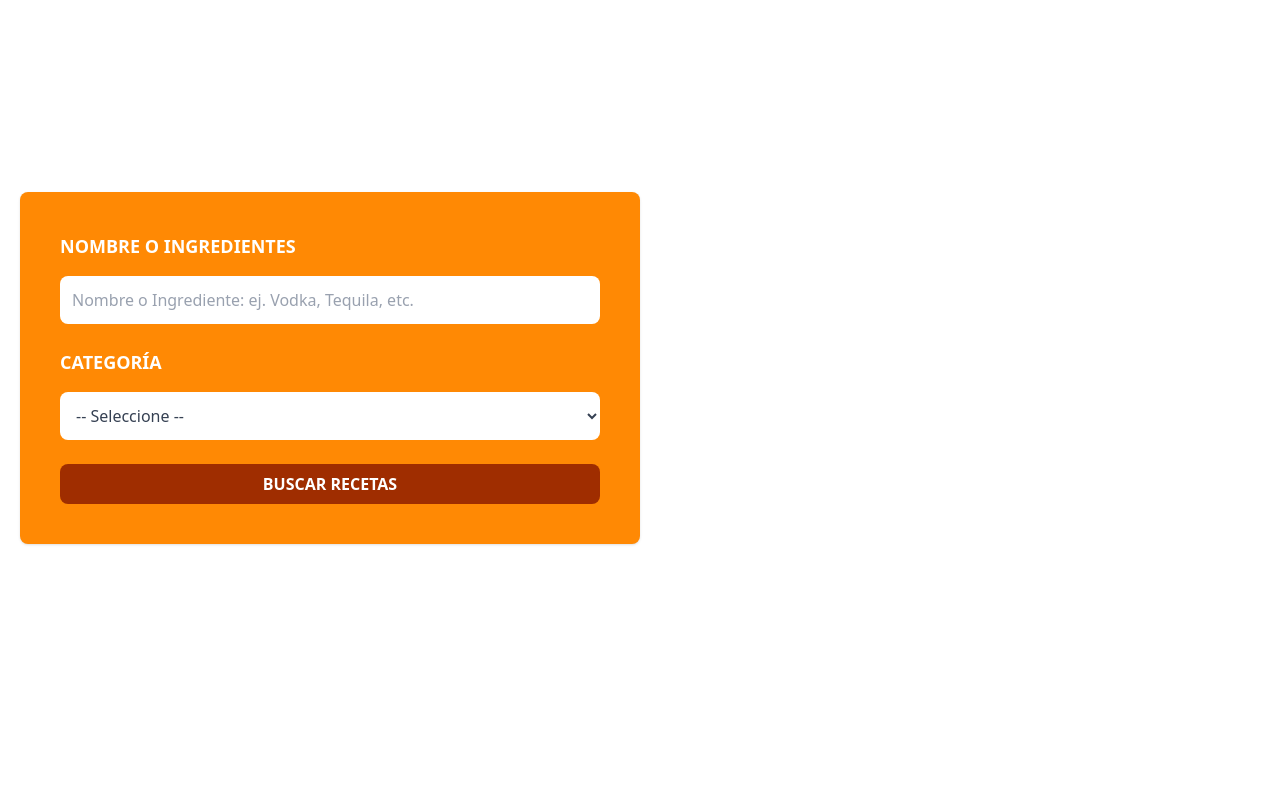
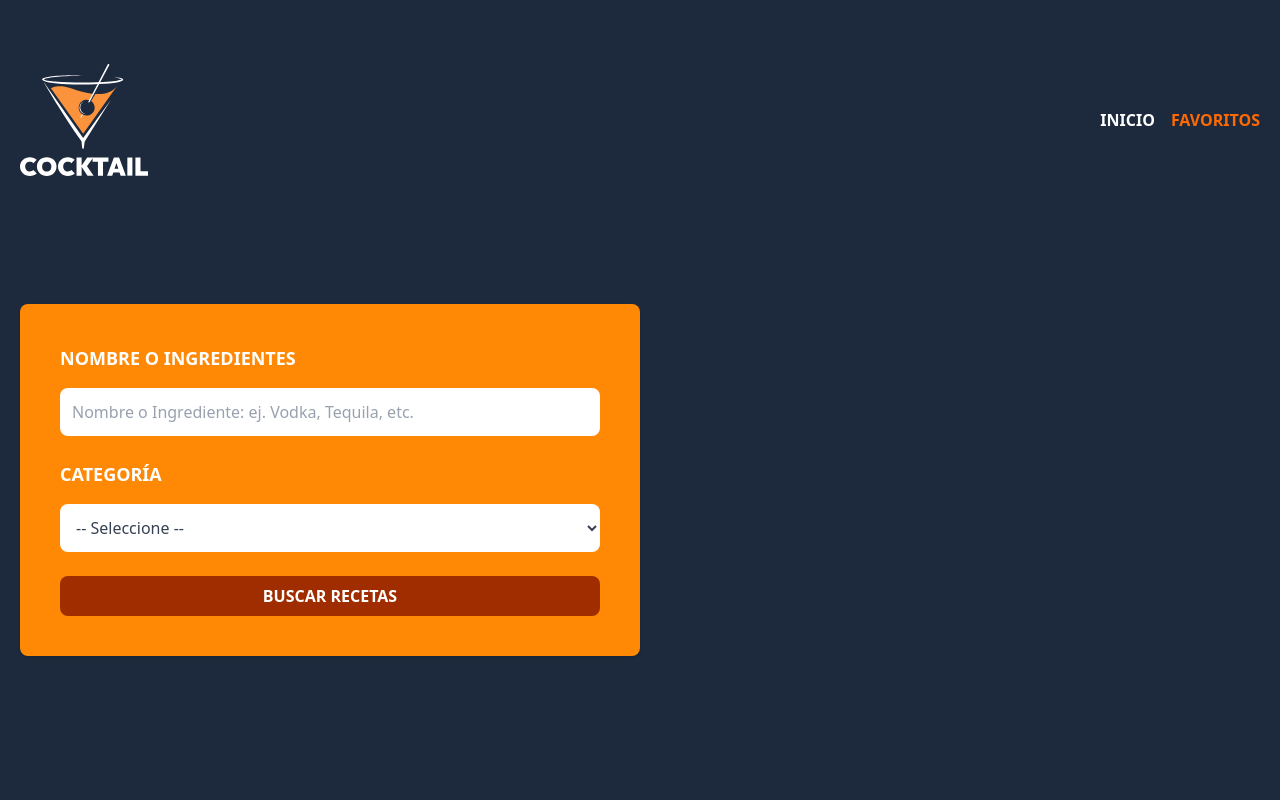
Before and after one commit to Leixhik/bebidas-pinia, a Vue app: page /favoritos in a window 1280 px wide. Shown: the top 800 px of the page. Built offline with nearby package versions, Linux system fonts and the light colour scheme.

Commit message:
feat: Se agregaron rutas para Inicio y Favorios, se mejoró el Header implementando el isActive y los links de navegación mediante RouterLink

```diff
--- a/src/App.vue
+++ b/src/App.vue
@@ -1,7 +1,13 @@
 <script setup>
+  import { RouterView } from "vue-router";
   import Header from './components/Header.vue'
 </script>
 
 <template>
   <Header />
+
+  <main class="container mx-auto mt-10">
+    <RouterView />
+  </main>
+
 </template>
--- a/src/components/Header.vue
+++ b/src/components/Header.vue
@@ -1,33 +1,55 @@
 <script setup>
-
+import { RouterLink } from 'vue-router'
 </script>
 
 <template>
-  <header>
+  <header class="bg-slate-800">
     <div class="mx-auto px-5 py-16">
-      <div>
+      <div class="flex justify-between items-center">
+        <div>
+          <RouterLink :to="{ name: 'inicio' }">
+            <img src="/img/logo.svg" alt="Logotipo" class="w-32" />
+          </RouterLink>
+        </div>
 
+        <nav class="flex gap-4">
+          <RouterLink
+            :to="{ name: 'inicio' }"
+            v-slot="{ isActive }"
+          >
+            <span :class="[ 'uppercase font-bold', isActive ? 'text-orange-500' : 'text-white' ]">
+              Inicio
+            </span>
+          </RouterLink>
+
+          <RouterLink
+            :to="{ name: 'favoritos' }"
+            v-slot="{ isActive }"
+          >
+            <span :class="[ 'uppercase font-bold', isActive ? 'text-orange-500' : 'text-white' ]">
+              Favoritos
+            </span>
+          </RouterLink>
+        </nav>
       </div>
 
-      <form
-        class="md:w-1/2 2xl:w-1/3 bg-orange-400 my-32 p-10 rounded-lg shadow space-y-6"
-      >
+      <form class="md:w-1/2 2xl:w-1/3 bg-orange-400 my-32 p-10 rounded-lg shadow space-y-6">
         <div class="space-y-4">
-          <label
-            class="block text-white uppercase font-extrabold text-lg"
-            for="ingrediente">Nombre o Ingredientes</label>
+          <label class="block text-white uppercase font-extrabold text-lg" for="ingrediente"
+            >Nombre o Ingredientes</label
+          >
           <input
             id="ingrediente"
             type="text"
             class="p-3 w-full rounded-lg focus:outline-none bg-white text-gray-700 placeholder-gray-400 border-gray-200"
             placeholder="Nombre o Ingrediente: ej. Vodka, Tequila, etc."
-          >
+          />
         </div>
 
         <div class="space-y-4">
-          <label
-            class="block text-white uppercase font-extrabold text-lg"
-            for="ingrediente">Categoría</label>
+          <label class="block text-white uppercase font-extrabold text-lg" for="ingrediente"
+            >Categoría</label
+          >
           <select
             id="ingrediente"
             type="text"
@@ -42,7 +64,6 @@
           type="submit"
           class="bg-orange-800 hover:bg-orange-900 cursor-pointer text-white font-extrabold w-full p-2 rounded-lg uppercase"
           value="Buscar Recetas"
-
         />
       </form>
     </div>
--- a/src/router/index.js
+++ b/src/router/index.js
@@ -1,9 +1,21 @@
 import { createRouter, createWebHistory } from 'vue-router'
+import InicioView from '@/views/InicioView.vue'
 
 const router = createRouter({
   history: createWebHistory(import.meta.env.BASE_URL),
+  linkActiveClass: 'text-orange-500',
+  linkExactActiveClass: 'text-orange-500',
   routes: [
-
+    {
+      path: '/',
+      name: 'inicio',
+      component: InicioView
+    },
+    {
+      path: '/favoritos',
+      name: 'favoritos',
+      component: () => import('../views/FavoritosView.vue')
+    },
   ],
 })
 
--- /dev/null
+++ b/src/views/FavoritosView.vue
@@ -0,0 +1,7 @@
+<script setup>
+
+</script>
+
+<template>
+  <h1 class="text-6xl font-extrabold">Favoritos</h1>
+</template>
--- /dev/null
+++ b/src/views/InicioView.vue
@@ -0,0 +1,7 @@
+<script setup>
+
+</script>
+
+<template>
+  <h1 class="text-6xl font-extrabold">Recetas</h1>
+</template>
```
